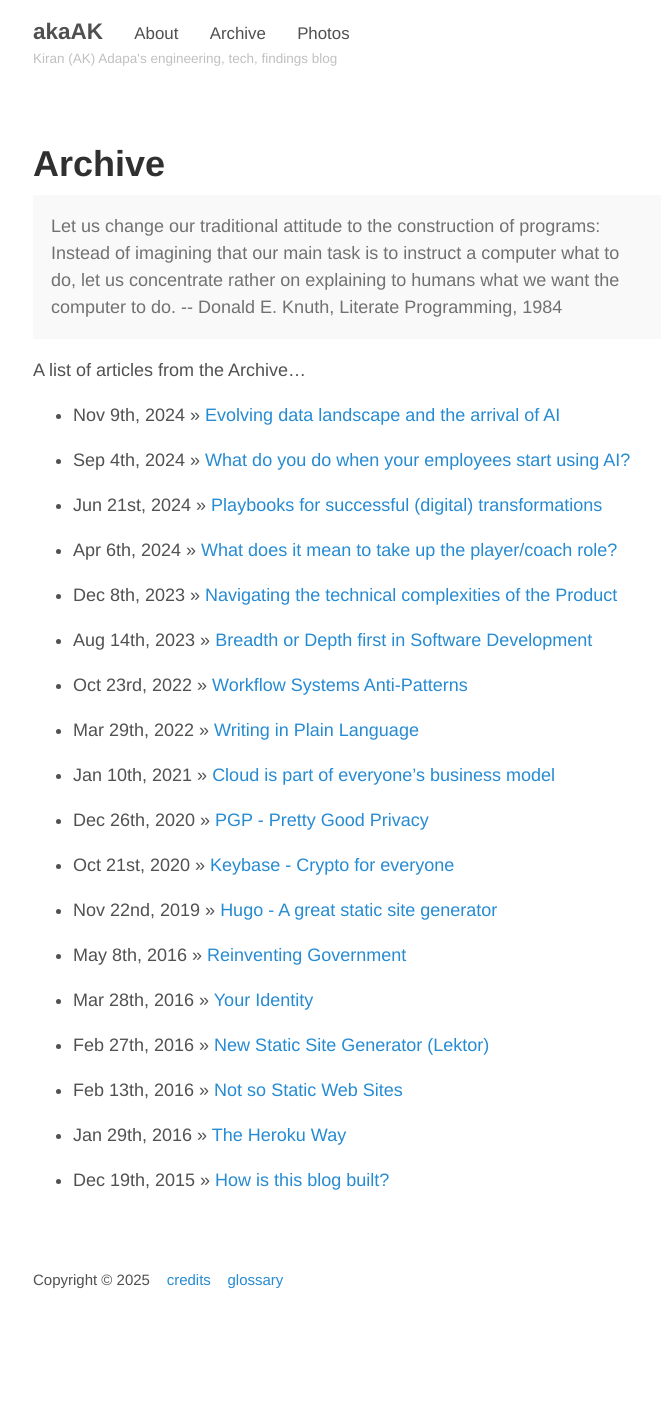
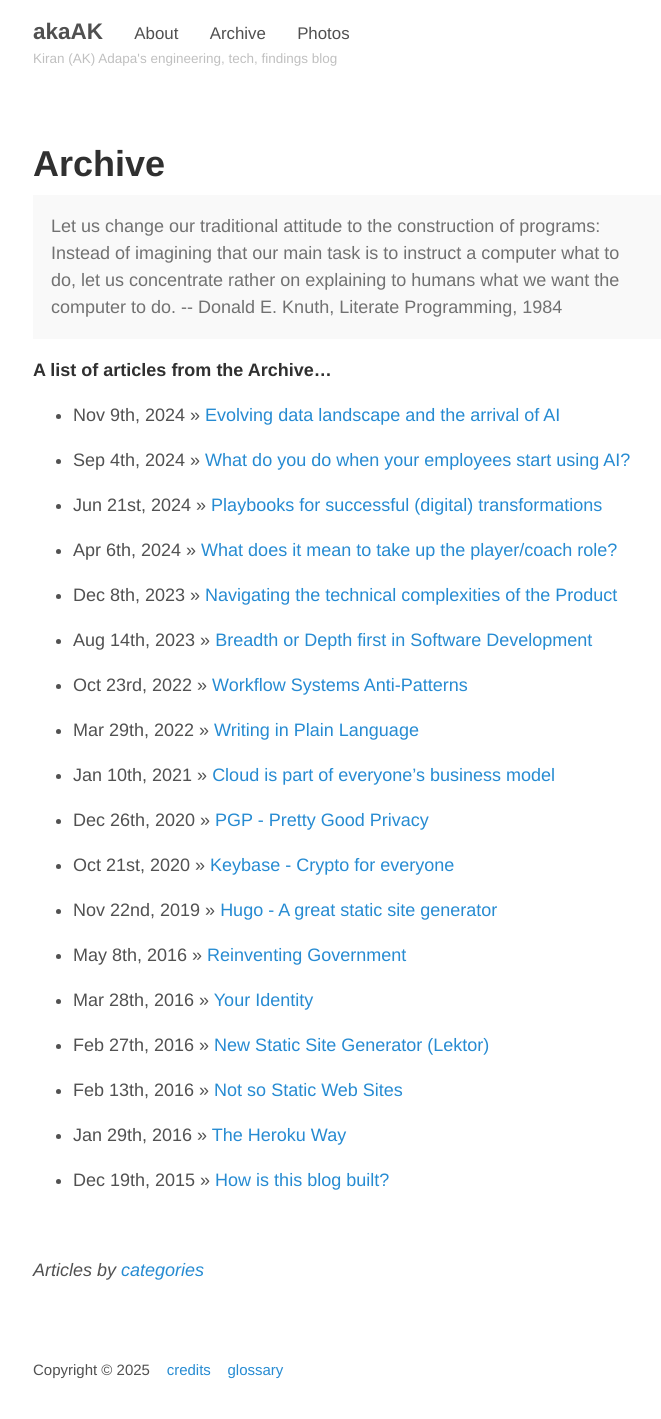
Before and after one commit to akaak/blog, a Jekyll site: the page built from archive.md, in a window 1280 px wide. Shown: the whole page, without its empty margins (292-953 px from the left). Built offline with Jekyll 4.4.1, drawn with Linux system fonts in a browser that asks for light colours; before the commit the page ends 1329 px from its top, so only the background shows below that.

```diff
--- a/archive.md
+++ b/archive.md
@@ -7,8 +7,13 @@ title: Archive
  Let us change our traditional attitude to the construction of programs: Instead of imagining that our main task is to instruct a computer what to do, let us concentrate rather on explaining to humans what we want the computer to do. -- Donald E. Knuth, Literate Programming, 1984
 </p>
 
-A list of articles from the Archive...
+**A list of articles from the Archive...**
 
 {% for post in site.posts %}
   * {{ post.date | date_to_string: "ordinal", "US" }} &raquo; [ {{ post.title }} ]({{site.baseurl}}{{ post.url }})
 {% endfor %}
+
+
+<br/>
+
+*Articles by <a href="{{ site.baseurl }}/categories/">categories</a>*
```
Also changed, not shown: _posts/2024-11-09-evolving-data-landscape-arrival-of-ai.md (+1 -1 lines), about.md (+1 -1 lines), README.md.
